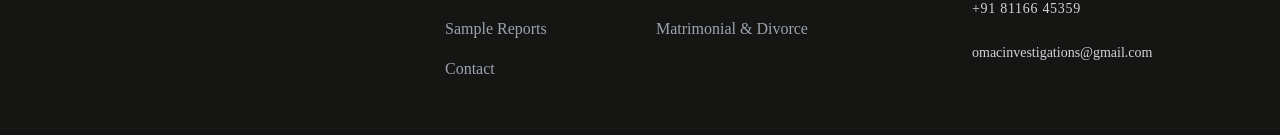
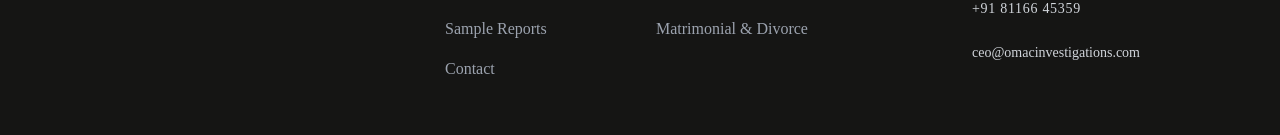
Before and after one commit to Abhishek3821/OMac1, a React (Create React App) app: page /contact in a window 1280 px wide. Shown: the part 1692-1827 px from the top of the page. Built offline with nearby package versions, Linux system fonts and the light colour scheme.

Commit message:
email updated

```diff
--- a/src/Pages/Footer.tsx
+++ b/src/Pages/Footer.tsx
@@ -85,8 +85,8 @@ const Footer = () => {
                 </a>
               </p>
               <p className="text-gray-700 dark:text-gray-300 font-mono text-sm">
-                <a href="mailto:omacinvestigations@gmail.com" className="hover:text-black dark:hover:text-white transition-colors duration-300 break-all">
-                  omacinvestigations@gmail.com
+                <a href="mailto:ceo@omacinvestigations.com" className="hover:text-black dark:hover:text-white transition-colors duration-300 break-all">
+                  ceo@omacinvestigations.com
                 </a>
               </p>
             </div>
```
